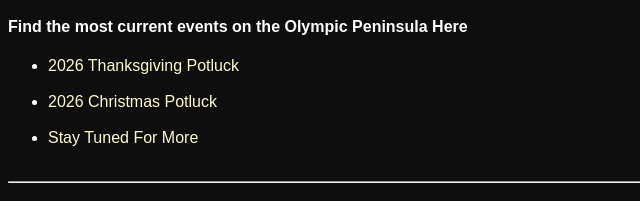
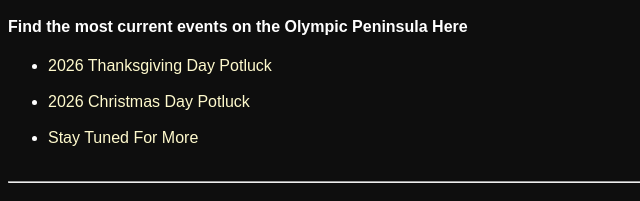
Before and after one commit to District56/website, a plain HTML site: page flyers.html in a window 1280 px wide. Shown: the part 325-526 px from the top of the page, 0-640 px from the left. Drawn offline with Linux system fonts and the light colour scheme.

Commit message:
Update flyers.html

```diff
--- a/flyers.html
+++ b/flyers.html
@@ -23,9 +23,9 @@ Port Ludlow, Quilcene, Brinnon, & Coyle<h3>
 
   <h4>Find the most current events on the Olympic Peninsula Here</h4>
   <ul>
-  <li><a href="ThanksgivingPotluck26.pdf">2026 Thanksgiving Potluck </a></li>
+  <li><a href="ThanksgivingPotluck26.pdf">2026 Thanksgiving Day Potluck </a></li>
   <br>
-  <li><a href="ChristmasPotluck26.pdf">2026 Christmas Potluck</a></li>
+  <li><a href="ChristmasPotluck26.pdf">2026 Christmas Day Potluck</a></li>
   <br>
   <li><a href="ThanksgivingPotluck26.pdf">Stay Tuned For More</a></li>
   <br>
```
